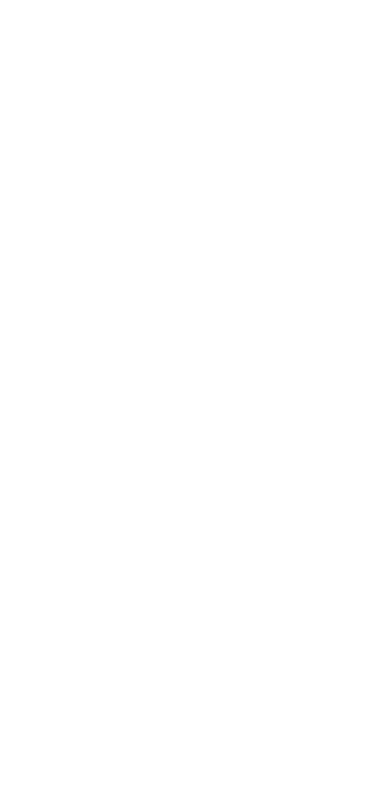
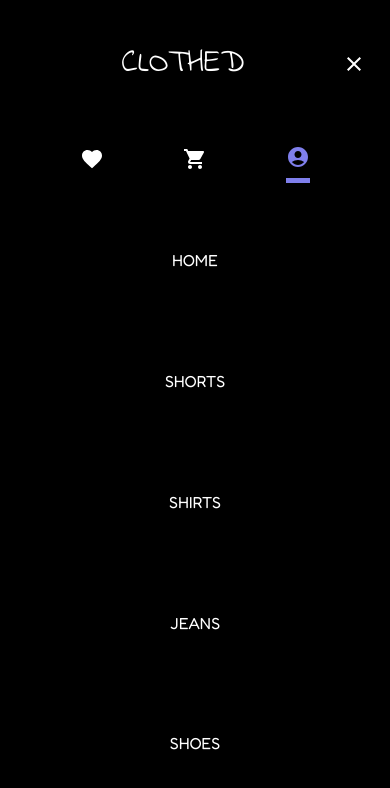
Before and after one commit to Saurav-Singh-Rauthan/Clothed, a React (Create React App) app: page /account in a window 390 px wide. Shown: the top 788 px of the page. Built offline with nearby package versions, Linux system fonts and the light colour scheme.

Commit message:
added mobile navbar

```diff
--- a/src/components/Navbar/NavbarDesk/NavbarDesk.js
+++ b/src/components/Navbar/NavbarDesk/NavbarDesk.js
@@ -51,6 +51,7 @@ const navbarDesk = (props) => {
           SHOES
         </NavLink>
       </div>
+
       <div className={Styles.links}>
         <NavLink
           className={({ isActive }) =>
--- a/src/components/Navbar/NavbarMob/NavbarMob.js
+++ b/src/components/Navbar/NavbarMob/NavbarMob.js
@@ -1,17 +1,119 @@
-import React from "react";
+import React, { useState } from "react";
+import { NavLink } from "react-router-dom";
 
 import Styles from "./NavbarMob.module.css";
 import MenuIcon from "@mui/icons-material/Menu";
+import CloseIcon from "@mui/icons-material/Close";
+import AccountCircleIcon from "@mui/icons-material/AccountCircle";
+import ShoppingCartIcon from "@mui/icons-material/ShoppingCart";
+import FavoriteIcon from "@mui/icons-material/Favorite";
 
-const navbarMob = (props) => {
+const NavbarMob = (props) => {
+  const [drawerState, setdrawerState] = useState(Styles.open);
+
+  const openDrawerHandler = () => {
+    setdrawerState(Styles.open);
+  };
+
+  const closeDrawerHandler = () => {
+    setdrawerState(Styles.close);
+  };
+
   return (
-    <div className={Styles.hamburger}>
-      <MenuIcon />
-      <div className={Styles.NavModal}>
+    <React.Fragment>
+      <div className={Styles.hamburger}>
+        <MenuIcon onClick={openDrawerHandler} />
+      </div>
+      <div
+        onClick={closeDrawerHandler}
+        className={[Styles.NavModal, drawerState].join(" ")}
+      >
+        <div className={Styles.logoSec}>
+          <div></div>
+          <div className={Styles.logo}>
+            <NavLink
+              style={{ color: "white", textDecoration: "none" }}
+              to="/home"
+            >
+              CLOTHED
+            </NavLink>
+          </div>
+          <CloseIcon onClick={closeDrawerHandler} />
+        </div>
 
+        {/* Icons */}
+        <div className={Styles.links}>
+          <NavLink
+            className={({ isActive }) =>
+              isActive ? [Styles.active, Styles.link].join(" ") : Styles.link
+            }
+            to="/wishlist"
+          >
+            <FavoriteIcon />
+          </NavLink>
+          <NavLink
+            className={({ isActive }) =>
+              isActive ? [Styles.active, Styles.link].join(" ") : Styles.link
+            }
+            to="/cart"
+          >
+            <ShoppingCartIcon />
+          </NavLink>
+          <NavLink
+            className={({ isActive }) =>
+              isActive ? [Styles.active, Styles.link].join(" ") : Styles.link
+            }
+            to="/account"
+          >
+            <AccountCircleIcon />
+          </NavLink>
+        </div>
+
+        <div className={Styles.linksVert}>
+          <NavLink
+            className={({ isActive }) =>
+              isActive ? [Styles.active, Styles.link].join(" ") : Styles.link
+            }
+            to="/home"
+          >
+            HOME
+          </NavLink>
+          <NavLink
+            className={({ isActive }) =>
+              isActive ? [Styles.active, Styles.link].join(" ") : Styles.link
+            }
+            to="/shorts"
+          >
+            SHORTS
+          </NavLink>
+          <NavLink
+            className={({ isActive }) =>
+              isActive ? [Styles.active, Styles.link].join(" ") : Styles.link
+            }
+            to="/shirts"
+          >
+            SHIRTS
+          </NavLink>
+          <NavLink
+            className={({ isActive }) =>
+              isActive ? [Styles.active, Styles.link].join(" ") : Styles.link
+            }
+            to="/jeans"
+          >
+            JEANS
+          </NavLink>
+          <NavLink
+            className={({ isActive }) =>
+              isActive ? [Styles.active, Styles.link].join(" ") : Styles.link
+            }
+            to="/shoes"
+          >
+            SHOES
+          </NavLink>
+        </div>
       </div>
-    </div>
+    </React.Fragment>
   );
 };
 
-export default navbarMob;
+export default NavbarMob;
--- a/src/components/Navbar/NavbarMob/NavbarMob.module.css
+++ b/src/components/Navbar/NavbarMob/NavbarMob.module.css
@@ -3,19 +3,78 @@
   cursor: pointer;
 }
 
-.NavModal{
+.NavModal {
   z-index: 110;
   position: fixed;
   height: 100vh;
   width: 100vw;
-  background-color: white;
+  background-color: black;
   left: 0;
   top: 0;
+  transition: all 0.5s ease-out;
+  padding: 1.5rem;
+  display: grid;
+  grid-template-rows: 10% 10% 80%;
+}
+
+.open {
+  transform: translateX(0);
+}
+
+.close {
+  transform: translateX(100%);
+}
+
+.logo {
+  font-family: "Indie Flower", cursive;
+  font-size: 2rem;
+}
+
+.logoSec{
+  display: flex;
+  justify-content: space-between;
+  align-items: center;
+}
+
+.links {
+  display: flex;
+  justify-content: space-around;
+  height: 100%;
+  align-items: center;
+  padding: 1rem 1rem;
+  margin-top: 1rem;
+}
+
+.linksVert{
+  display: flex;
+  flex-direction: column;
+  justify-content: space-around;
+  height: 100%;
+  align-items: center;
+  padding: 1rem;
+}
+
+.link {
+  margin: 0 12px;
+  cursor: pointer;
+  transition: all 0.2s ease-in;
+  text-decoration: none;
+  color: white;
+  height: 100%;
+  display: flex;
+  align-items: center;
+}
+
+.link:hover,
+.link:active,
+.active {
+  color: rgb(127, 127, 236);
+  border-bottom: 5px solid rgb(127, 127, 236);
 }
 
 /* Medium devices (tablets, 768px and up) */
 @media (max-width: 768px) {
-  .hamburger{
+  .hamburger {
     display: block;
   }
 }
```
